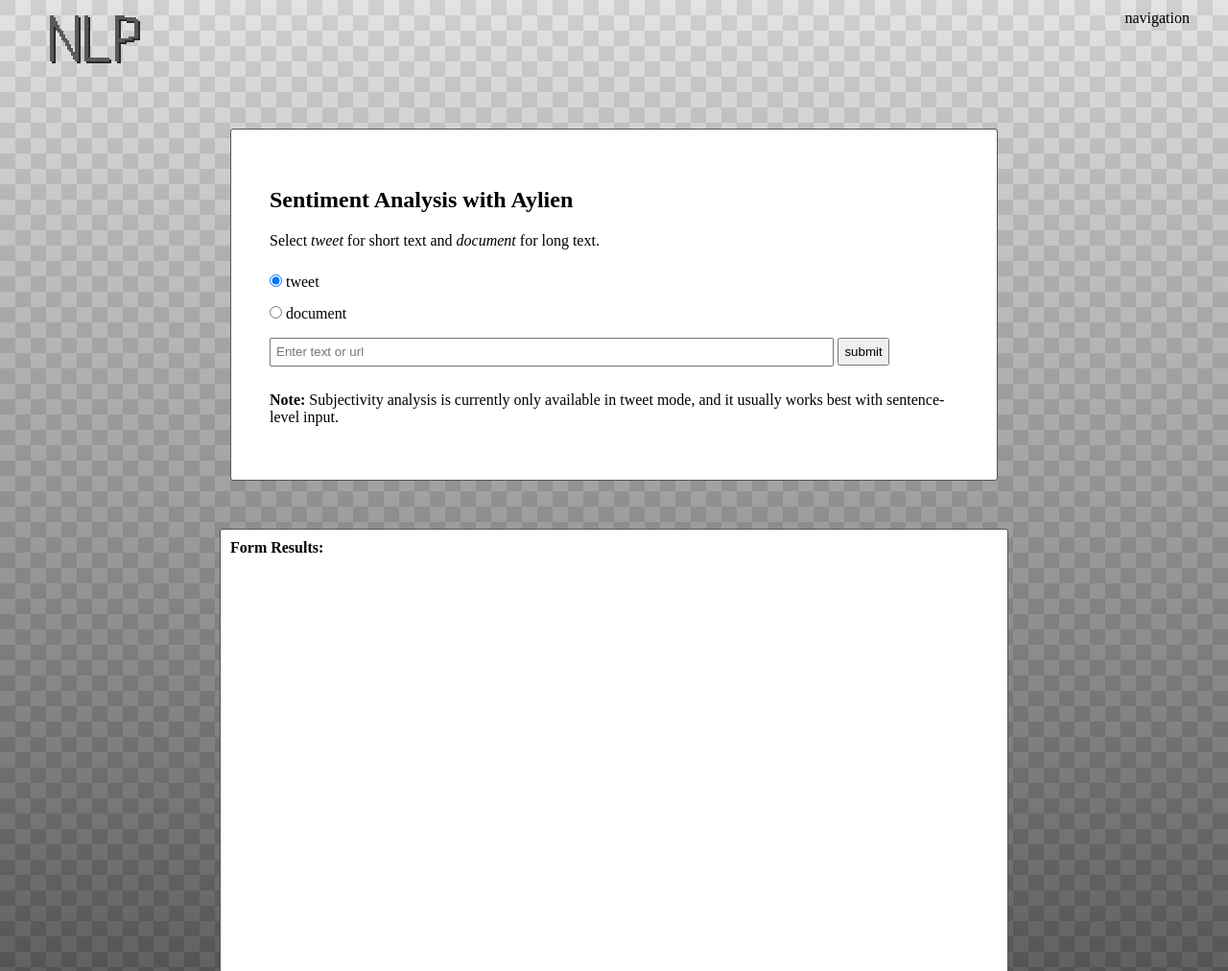
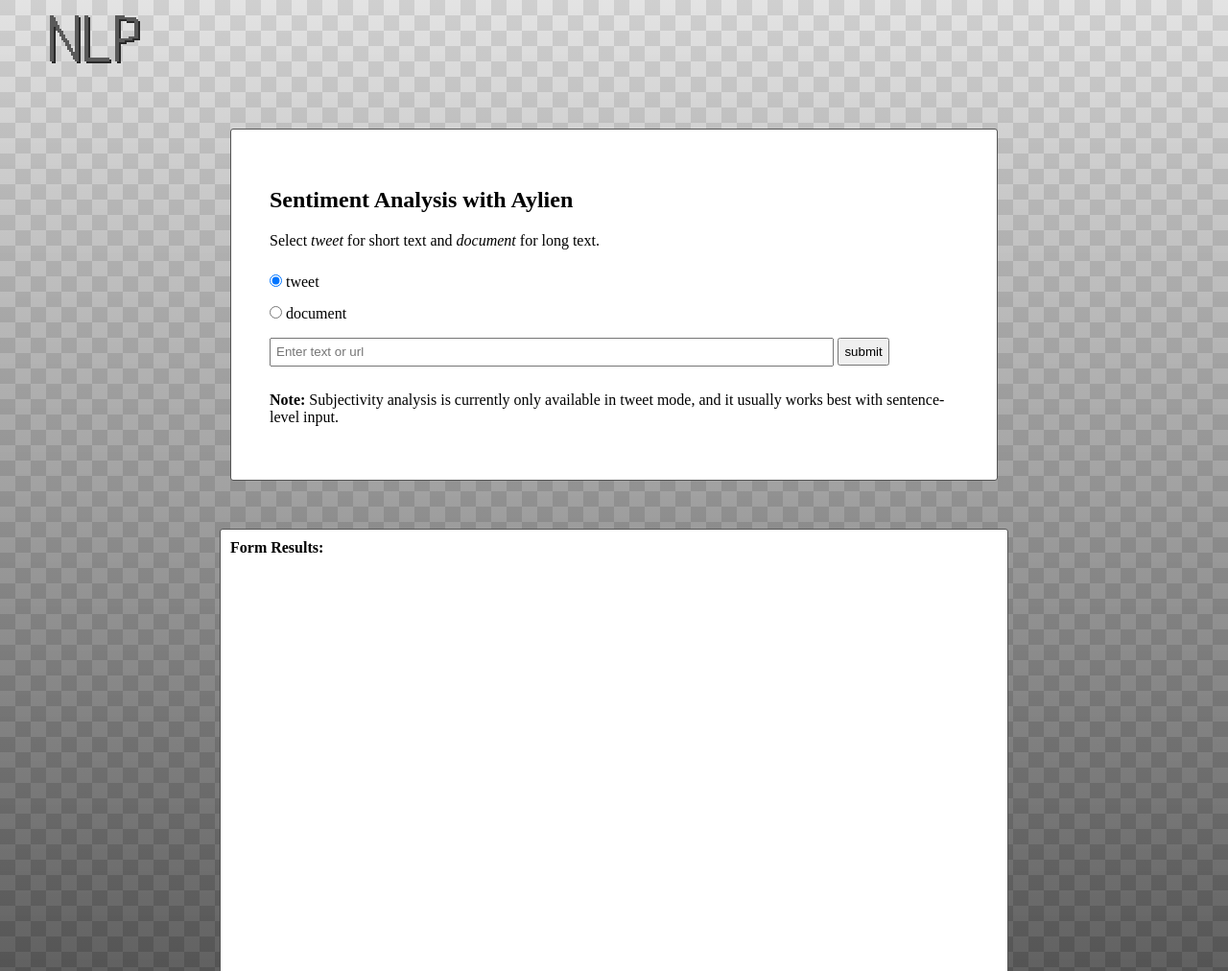
Before and after one commit to hq-jiang/front-end-evaluate-news-nlp, a website built with webpack: page src/client/views/index.html in a window 1280 px wide. Shown: the top 1012 px of the page at 96% size. Built offline with nearby package versions, Linux system fonts and the light colour scheme.

Commit message:
feat: Remove navigation

```diff
--- a/src/client/views/index.html
+++ b/src/client/views/index.html
@@ -8,9 +8,6 @@
   <body>
     <header>
         <div class="logo"></div>
-        <div class="">
-            navigation
-        </div>
     </header>
 
     <main>
```
